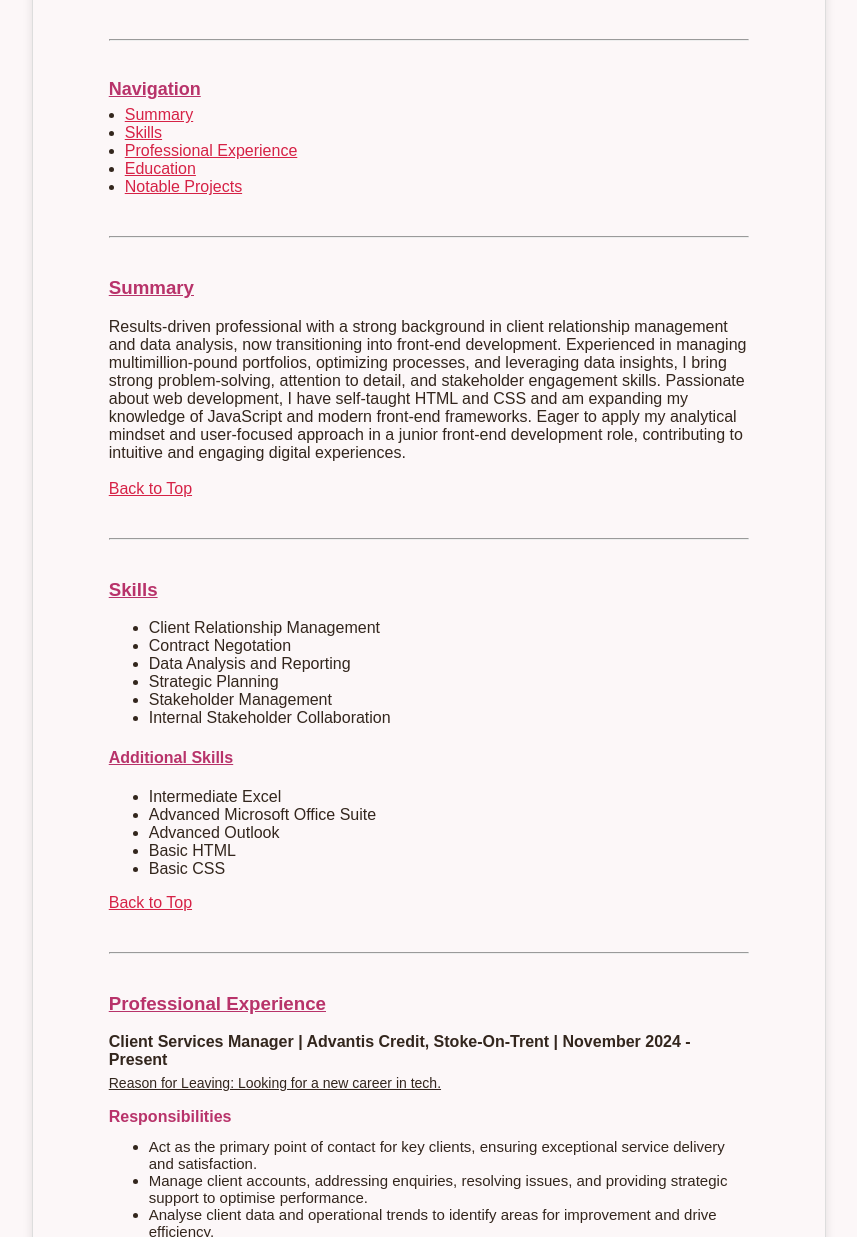
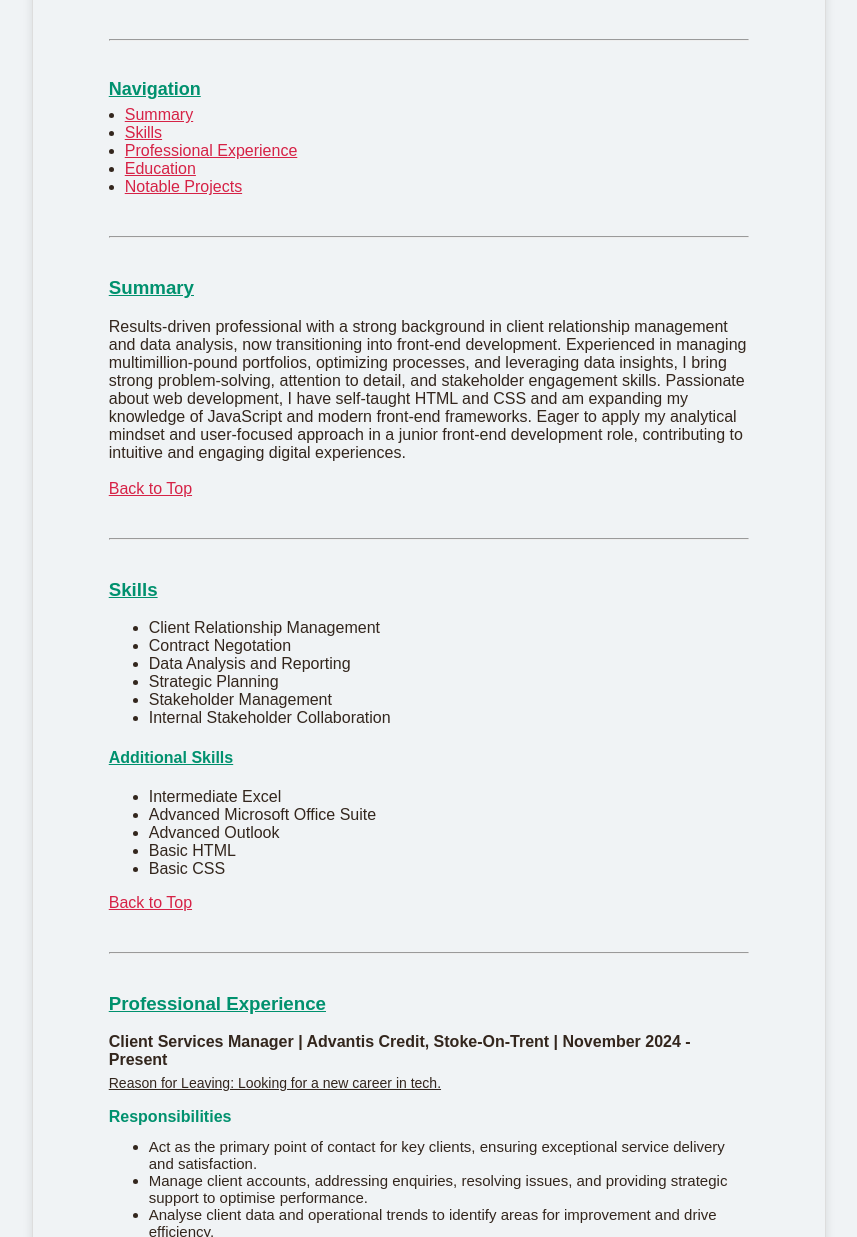
Before and after one commit to Jates12/Online-CV, a plain HTML site: page Interactive CV/index.html in a window 1280 px wide. Shown: the part 298-1535 px from the top of the page, without its empty margins (211-1068 px from the left). Drawn offline with Linux system fonts and the light colour scheme.

Commit message:
styling update

```diff
--- a/Interactive CV/style.css
+++ b/Interactive CV/style.css
@@ -1,8 +1,6 @@
 body {
-  background-color: #fcf7f8;
-
+  background-color: #f0f3f5;
   color: #33261d;
-
   width: 210mm;
   margin: 20px auto;
   padding: 20mm;
@@ -14,7 +12,7 @@ a:link {
   color: #d62246;
 }
 a:visited {
-  color: #008dd5;
+  color: #f49e4c;
 }
 
 navhead {
@@ -24,7 +22,7 @@ navhead {
   font-weight: bold;
   text-align: center;
   text-decoration: underline;
-  color: #b8336a;
+  color: #00916e;
 }
 
 img.selfie {
@@ -37,7 +35,7 @@ img.selfie {
 h1,
 h3,
 h4 {
-  color: #b8336a;
+  color: #00916e;
   text-decoration: underline;
 }
 body {
@@ -56,7 +54,7 @@ ul.navbar-list {
   bottom: 10px;
 }
 h5 {
-  color: #b8336a;
+  color: #00916e;
   font-size: 16px;
   position: relative;
   bottom: 20px;
@@ -80,5 +78,5 @@ footer {
   bottom: 20px;
   font-size: 14px;
   text-align: center;
-  color: #b8336a;
+  color: #00916e;
 }
```
